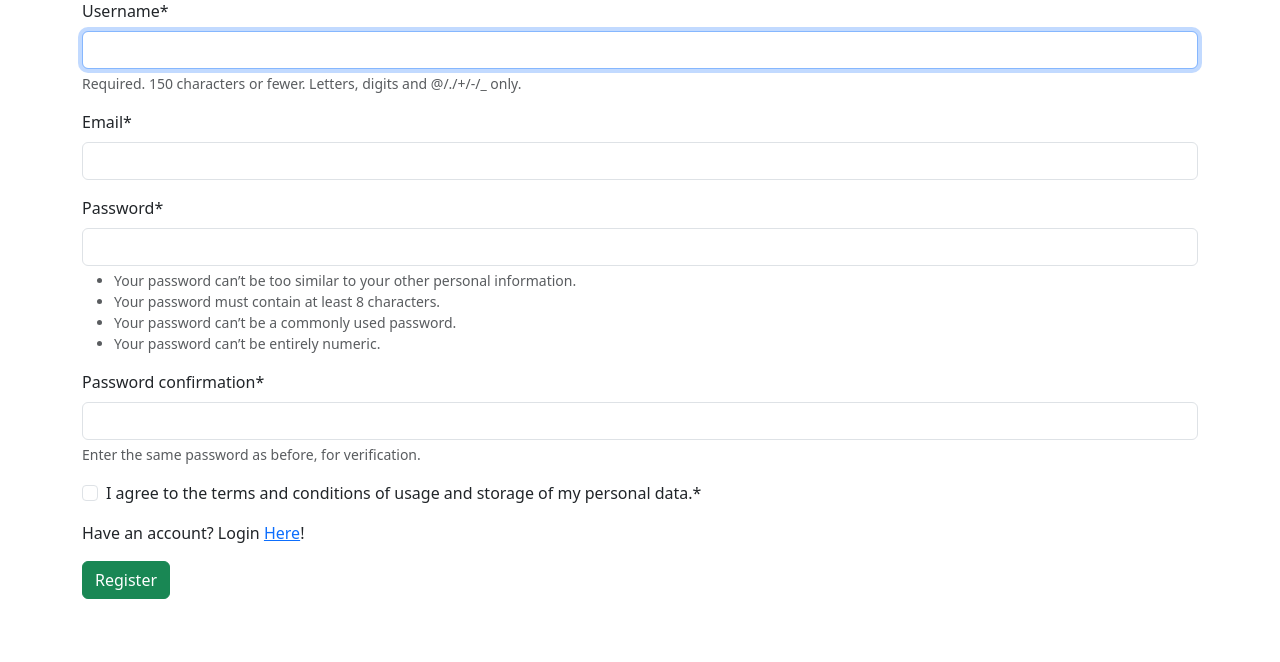
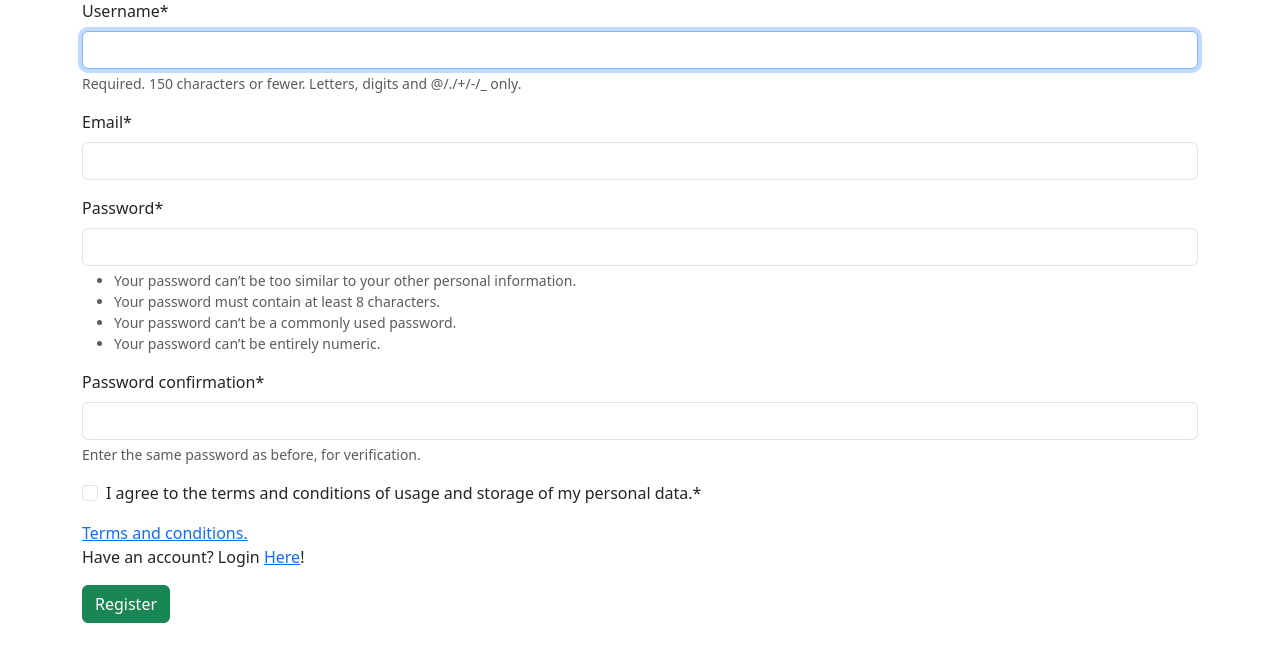
Before and after one commit to morn1n9st4r/medical_machine_learning, a Django app: page /sign-up in a window 1280 px wide. Shown: the part 57-719 px from the top of the page. Run offline with Django 4.2, Linux system fonts and the light colour scheme; some libraries are stand-ins or nearby versions.

Commit message:
terms and conditions link on sign up page

```diff
--- a/main/templates/registration/sign_up.html
+++ b/main/templates/registration/sign_up.html
@@ -4,6 +4,7 @@
 {% block content %}
 <form method="post">
     {% csrf_token %}{{form|crispy}}
+    <a href="/terms_and_conditions">Terms and conditions.</a>
     <p>Have an account? Login <a href="/login">Here</a>!</p>
     <button type="submit" class="btn btn-success">Register</button>
 </form>
```
